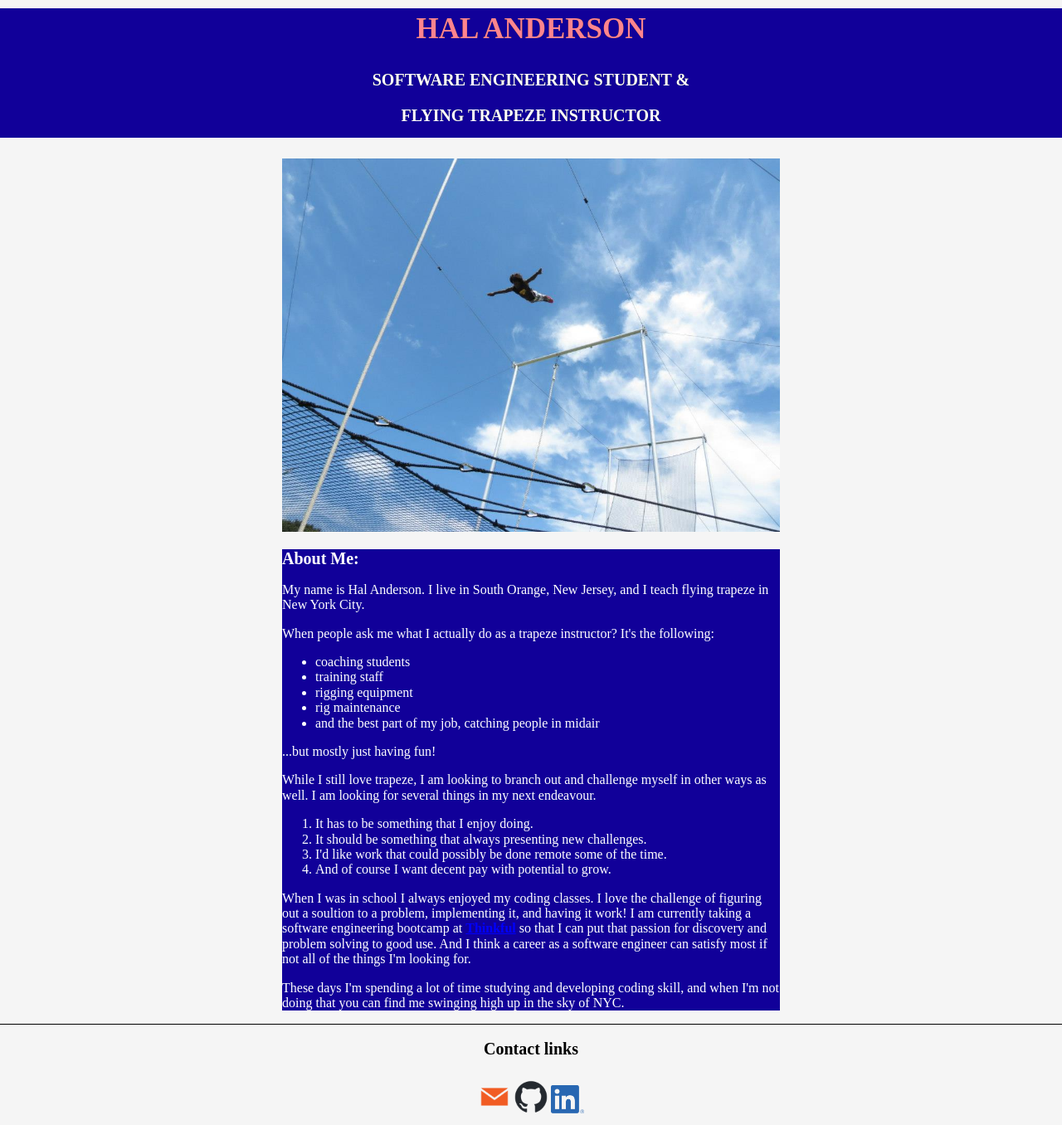
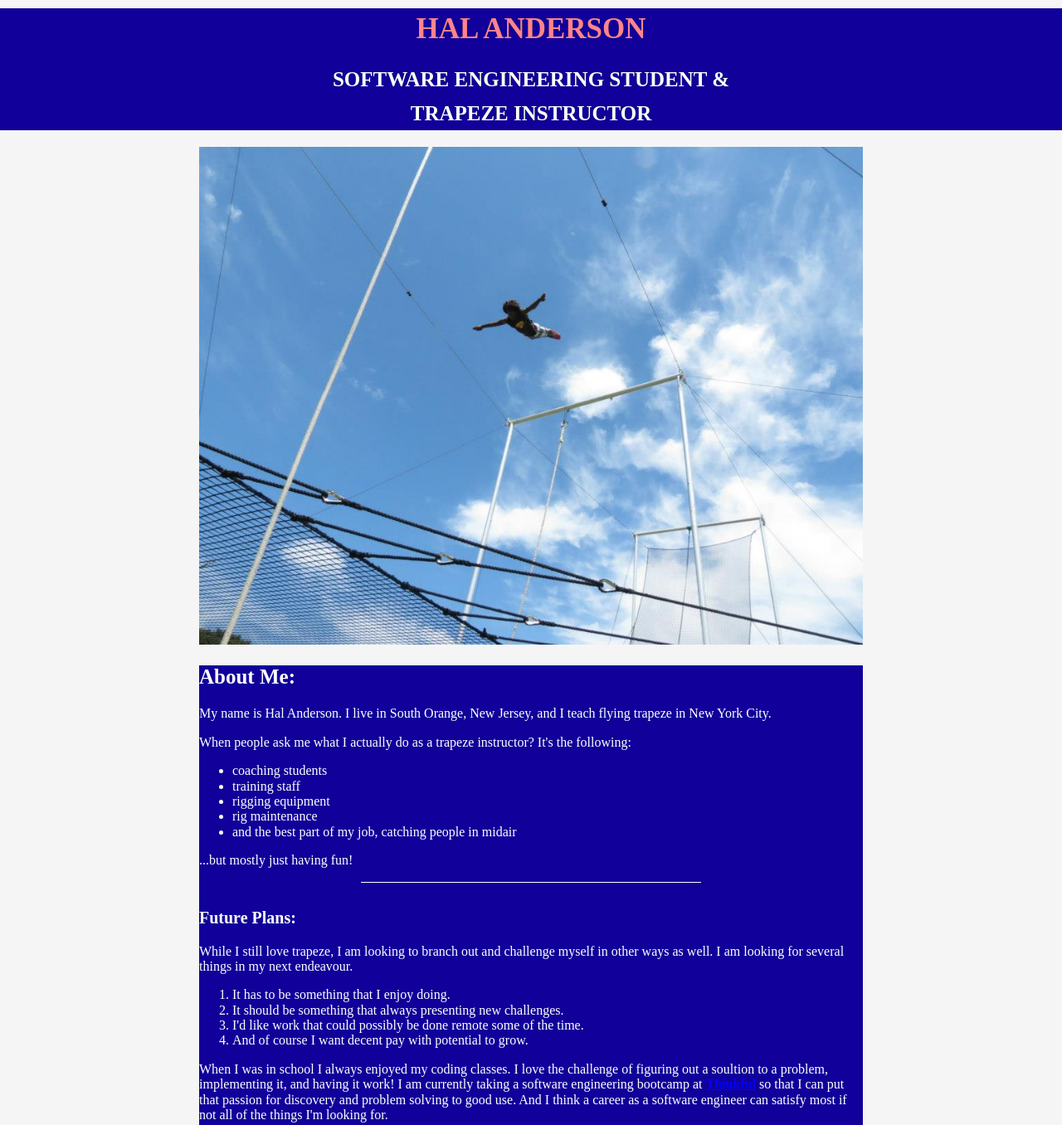
Before and after one commit to halbert-anderson/portfolio, a plain HTML site: page index.html in a window 1280 px wide. Shown: the top 1356 px of the page at 83% size. Drawn offline with nearby package versions, Linux system fonts and the light colour scheme.

Commit message:
Add files via upload

```diff
--- a/index.html
+++ b/index.html
@@ -4,16 +4,16 @@
 	   <meta charset="utf-8">
      <meta name="viewport" content ="width=device-width">
      <title>Hal's Protfolio</title>
-	   <link href="https://cdnjs.cloudflare.com/ajax/libs/normalize/8.0.1/normalize.min.css" rel="stylesheet" type="text/css" />
-	   <link href="style.css" rel="stylesheet" type="text/css" />
+	   <link href="https://cdnjs.cloudflare.com/ajax/libs/normalize/8.0.1/normalize.min.css" rel="stylesheet" type="text/css">
+	   <link href="style.css" rel="stylesheet" type="text/css">
 </head>
 
 <body>
 	<header class="dark-background">
 		<div class="wrapper">
 		  <h1>Hal Anderson</h1>
- 			<h2>Software Engineering Student & <hr>
-      Flying Trapeze Instructor</h2>
+ 			<h2>Software Engineering Student &</h2>
+      <h2> Trapeze Instructor</h2>
 		</div>
 	</header>
 
@@ -37,9 +37,11 @@
         </ul>
     </div>
       <p>...but mostly just having fun!</p>
+        <hr>
 
+<h3>Future Plans:</h3>
         <p>While I still love trapeze, I am looking to branch out and challenge myself in other ways as well. I am looking for several things in my next endeavour.  </p>
-        <ol><li>It has to be something that I enjoy doing.</li>
+        <ol ><li>It has to be something that I enjoy doing.</li>
             <li>It should be something that always presenting new challenges.</li>
             <li>I'd like work that could possibly be done remote some of the time.</li>
             <li>And of course I want decent pay with potential to grow.</li>
@@ -52,7 +54,6 @@
       </section>
     </div>
 
-    <hr/>
 
 		<div class="wrapper">
 			<h2 class="text-centered">Contact links</h2>
--- a/style.css
+++ b/style.css
@@ -6,14 +6,14 @@ body{
 
 h1{font-size:35px;
     }
-h2 { font-size:20px;
+h2 {font-size:25px;
     }
+h3{font-size: 20px;}
 
-h1,h2,p{font-family: /'Times New Roman', Times, serif;}
+h1,h2,p{font-family: 'Times New Roman', Times, serif;}
 
 header h1,header h2{
   text-align: center;
-  /*color: pink;*/
   text-transform: uppercase;
   border:black 0px solid;
   margin-bottom: 10px;
@@ -22,7 +22,15 @@ header h1,header h2{
   padding-bottom:15px;
   text-shadow: 0px 0px 0px #000000;
 }
-header h1{color:#fd848f;}
+header h1{color:#fd848f;
+         margin-bottom: 10px;
+         margin-top: 10px;
+         padding-top:5px;
+         padding-bottom:15px;}
+header h2{margin-bottom: 5px;
+         margin-top: 2px;
+         padding-top:2px;
+         padding-bottom:5px;}
 
 main div >p
       {
@@ -44,6 +52,7 @@ a:hover   { color: lightgreen; }
 a:active  { color: yellow;  }
 
 header hr{
+   /* align:center;*/
     display: block;
     height: 0px;
     border: 0;
@@ -51,14 +60,19 @@ header hr{
     margin: 0em 0;
     padding: 10px;}
 
-main hr {
-    display: block;
-    height: 1px;
-    border: 0;
-    border-top: 1px solid black;
-    margin: 1em 0;
-    padding: 0;
-}
+main hr  {
+
+   align-content : center;
+   width : 50%;
+   margin-left : auto;
+   margin-right : auto;
+  display: block;
+  height: 1px;
+  border: 5px;
+  border-top: 1px solid white;
+  padding: 5px;
+      }
+
 footer div p{color:black;}
 /*pseudo classes*/
 .dark-background{
@@ -67,7 +81,7 @@ footer div p{color:black;}
 
 /*the width of the wrapper determines how wide the containers that display everything are*/
 .wrapper{
-          width:600px;
+          width:800px;
           margin:auto;
 }
 
```
